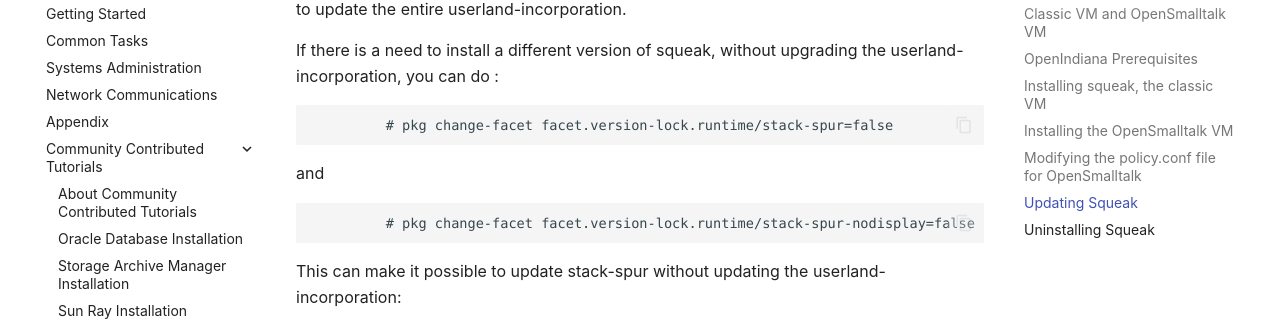
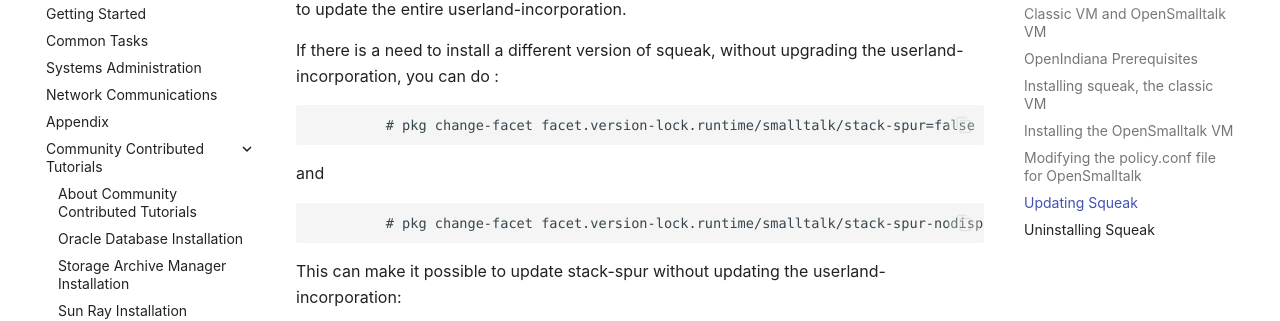
Before and after one commit to OpenIndiana/oi-docs, an MkDocs documentation site: the page built from docs/handbook/community/squeak.md, in a window 1280 px wide and 900 px high, scrolled down 9198 px. Shown: the part 143-464 px from the top of the window. Built offline with MkDocs 1.6.1 and Material for MkDocs 9.7.7, drawn with Linux system fonts in a browser that asks for light colours; comment, search, counter and statistics services are not loaded.

Commit message:
squeak: fix FMRI in pkg change-facet command

````diff
--- a/docs/handbook/community/squeak.md
+++ b/docs/handbook/community/squeak.md
@@ -298,13 +298,13 @@ to update the entire userland-incorporation.
 If there is a need to install a different version of squeak, without upgrading the userland-incorporation, you can do :
 
 ```none
-         # pkg change-facet facet.version-lock.runtime/stack-spur=false
+         # pkg change-facet facet.version-lock.runtime/smalltalk/stack-spur=false
 ```
 
 and
 
 ```none
-         # pkg change-facet facet.version-lock.runtime/stack-spur-nodisplay=false
+         # pkg change-facet facet.version-lock.runtime/smalltalk/stack-spur-nodisplay=false
 ```
 
 This can make it possible to update stack-spur without updating the userland-incorporation:
````
Also changed, not shown: other parts of docs/handbook/community/squeak.md (+1 -1 lines).
